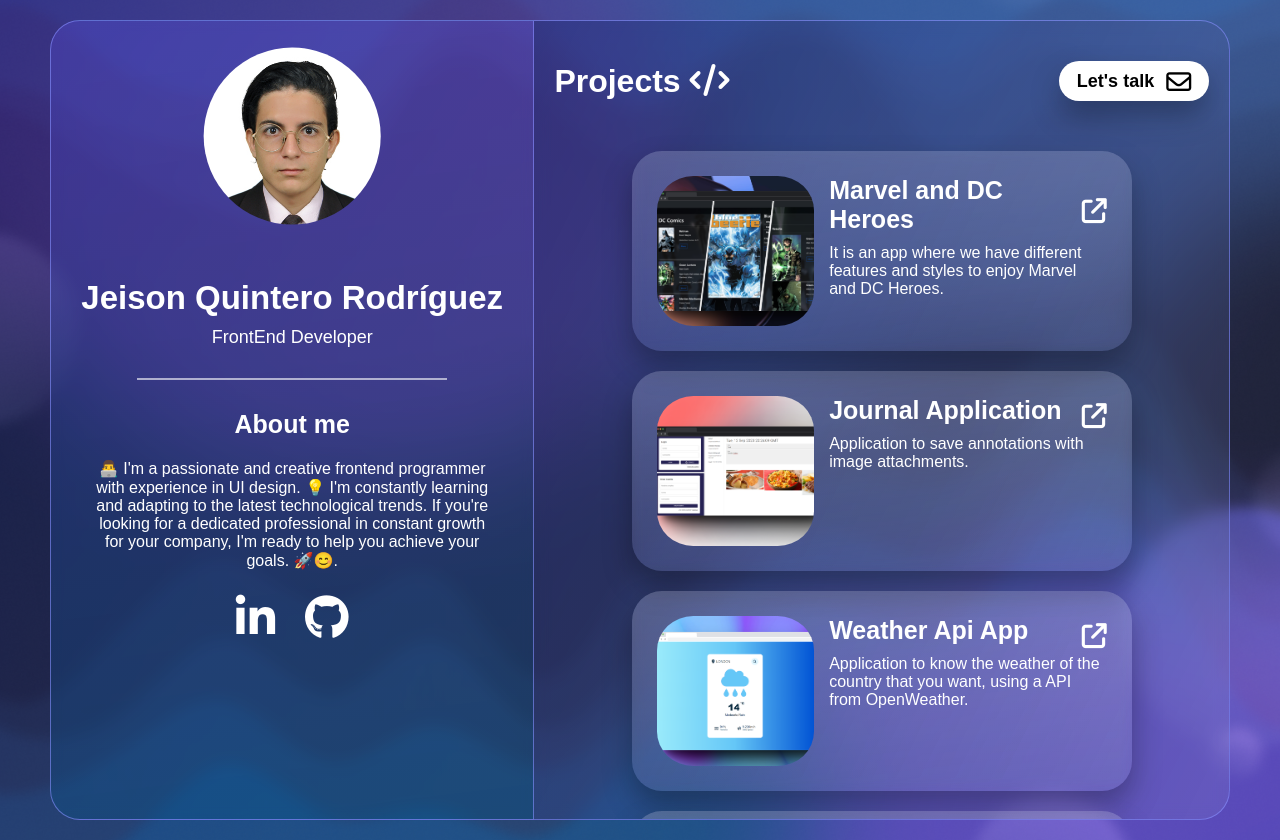
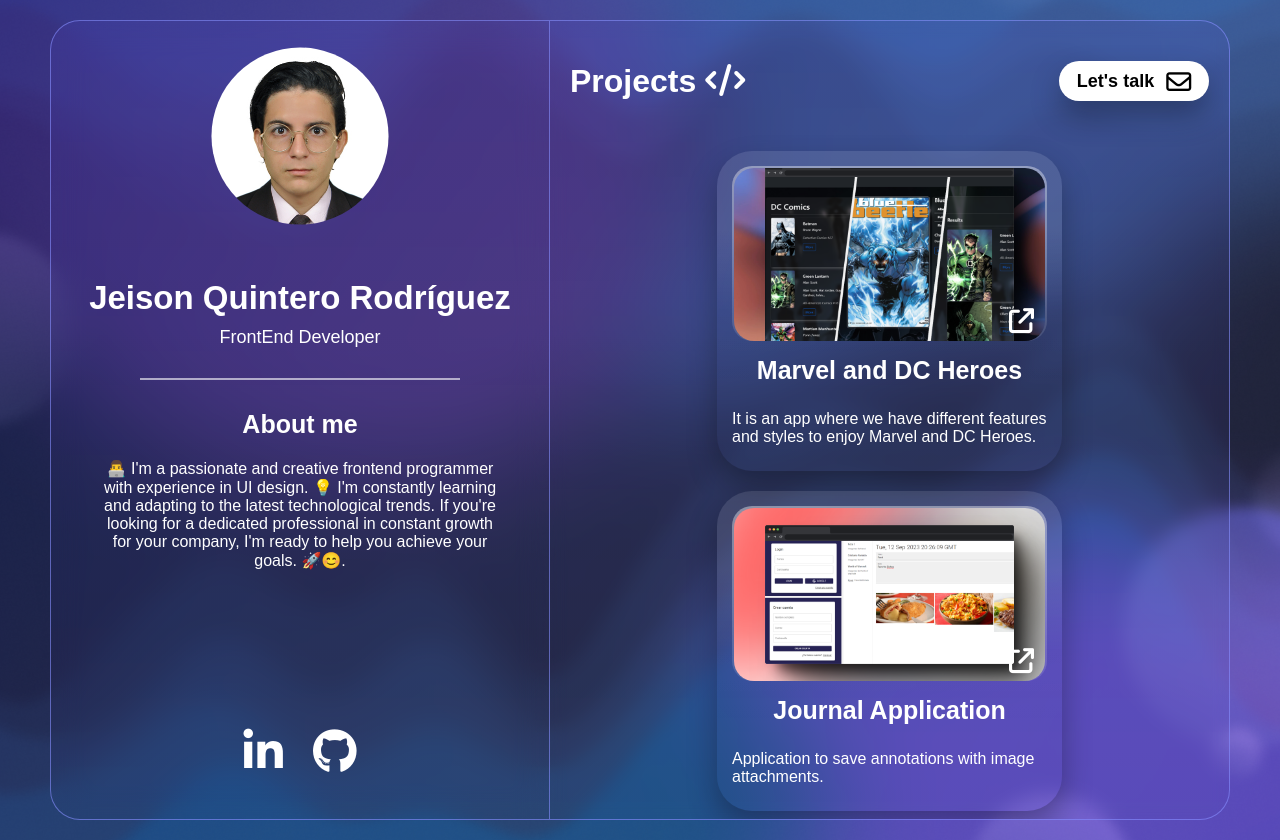
Before and after one commit to JsonRodriguez/Portafolio, a React (Vite) app: page / in a window 1280 px wide. Built offline with nearby package versions, Linux system fonts and the light colour scheme.

Commit message:
:lipstick: Change the portfolio to 2.0 version and :fire: cleaning some usless code

```diff
--- a/src/components/Card.jsx
+++ b/src/components/Card.jsx
@@ -15,14 +15,12 @@ export const Card = ({ image, url, title, description, maxCaractere = 125 }) =>
 
     return (
         <a href={ url } target="_blank"  className="project-card zoomHover scaleHoverCard">
-            <img className="imageProject" src={ image } alt={ title } />
-            <div className="projectHeader">
-                <div className="titleProject">
-                <h2>{ title }</h2>
+            <div className="cardImage">
+                <img className="imageProject" src={ image } alt={ title } />
                 <i className="fa-solid fa-arrow-up-right-from-square"></i>
-                </div>
-                <p>{ calculateMaxLength( description ) }</p>
             </div>
+            <h2>{ title }</h2>
+            <p>{ calculateMaxLength( description ) }</p>
         </a>
     )
 }
--- a/src/components/Form.jsx
+++ b/src/components/Form.jsx
@@ -64,7 +64,7 @@ export const Form = () => {
                 }
                 <i className="fa-regular fa-paper-plane-top"></i>
                 <textarea value={ message } onChange={ onInputChange } placeholder="body message" name="message" cols="30" rows="10"></textarea>
-                <button className="sendMessage zoomHover scaleHoverCard"> Send Message</button>
+                <button className="sendMessage zoomHover scaleHoverCard"><i className="fa-regular fa-paper-plane"></i> Send Message</button>
             </form>
         </div>
     )
--- a/src/components/index.js
+++ b/src/components/index.js
@@ -1,4 +1,6 @@
+export * from './ButtonsDescription.jsx';
+export * from './Card.jsx';
 export * from './Cards.jsx';
 export * from './Form.jsx';
 export * from './NavBar.jsx';
-export * from './ButtonsDescription.jsx';
+export * from './SocialMedia.jsx';
--- a/src/styles.css
+++ b/src/styles.css
@@ -8,14 +8,13 @@
 }
 
 main {
-  background: url("images/background.png") fixed center;
+  background: url("images/background.png") center;
   background-size: cover;
   min-height: 100vh;
   display: flex;
   flex-direction: column;
   align-items: center;
   justify-content: center;
-  padding: 20px 0;
 }
 
 main div::-webkit-scrollbar{
@@ -25,16 +24,8 @@ main div::-webkit-scrollbar{
 /* CONTAINERS ------------------------------------------------------------------------------------ */
 
 .container{
-  /* display: grid;
-  place-content: center;
-  grid-template-columns: 1fr 3fr;
-  overflow: hidden;
-  width: 85%;
-  height: 100%;
-  backdrop-filter: blur(4px); */
-
   display: flex;
-  padding: 0 50px 0 50px;
+  margin: 20px 50px 20px 50px;
   height: 80%;
   max-height: 800px;
 }
@@ -53,14 +44,12 @@ main div::-webkit-scrollbar{
   min-width: 370px;
   max-width: 500px;
   min-height: 800px;
-  /* max-height: 80%; */
-  /* height: 100%; */
-  /* min-height: 90vh; */
   padding: 20px;
   border: 0.1rem solid rgba(136, 144, 255, 0.6);
 
-  background: linear-gradient(172.91deg, rgba(255, 255, 255, 0.8) 0.01%, rgba(102, 88, 255, 0.248) 0.02%, rgba(0, 84, 132, 0.32) 98.48%);
-  backdrop-filter: blur(6px);
+  background: linear-gradient( rgba(102, 88, 255, 0.1),
+      rgba(102, 88, 255, 0.01));
+  backdrop-filter: blur(16px);
 
   border-radius: 30px 0px 0px 30px;
 }
@@ -80,7 +69,6 @@ main div::-webkit-scrollbar{
 }
 
 .mainContainer{
-  /* height: 100%; */
   border: 0.1rem solid rgba(136, 144, 255, 0.6);
   padding: 20px;
   min-height: 800px;
@@ -89,12 +77,14 @@ main div::-webkit-scrollbar{
 
   overflow: auto;
   overflow-y: scroll;
-  /* scrollbar-gutter: ; */
 
-  background: linear-gradient(116.19deg, rgba(32, 47, 125, 0.48) 0.56%, rgba(180, 188, 231, 0.12) 99.66%);
+  background: linear-gradient( rgba(102, 88, 255, 0.1),
+      rgba(102, 88, 255, 0.01));
   backdrop-filter: blur(7.5px);
 
   border-radius: 0 30px 30px 0;
+
+  transition: all 2s ease;
 }
 
 .mainContainer::-webkit-scrollbar{
@@ -154,9 +144,7 @@ hr{
   flex-direction: column;
   justify-content: center;
   align-items: center;
-  /* position: absolute; */
-  bottom: 0;
-  margin-bottom: 30px;
+  margin-top: auto;
 }
 
 .buttons-description i{
@@ -264,13 +252,10 @@ hr{
   -ms-overflow-style: none;
   scrollbar-width: none;
   overflow-x: auto;
-  /* height: 55px; */
   padding-top: 2px;
   margin-top: 25px;
   margin-bottom: 25px;
   border-radius: 5px;
-
-  /* box-shadow: -5px 0px #1817175e inset; */
 }
 
 .projectList::-webkit-scrollbar {
@@ -312,16 +297,7 @@ hr{
 
 .navbar li label:hover{
   cursor: pointer;
-  /* color: #000000;
-  background-color: #FFF;
-  border-color: #fff; */
 }
-
-/* .navbar li label:hover i{
-  cursor: pointer;
-  color: #000000;
-  background-color: #FFF;
-} */
 
 .navbar li input[type="checkbox"]:checked + label {
   color: #000000;
@@ -348,51 +324,49 @@ hr{
 }
 
 .project-card{
-  background: linear-gradient(172.91deg, rgba(255, 255, 255, 0.4) 0%, rgba(255, 255, 255, 0.5) 0.01%, rgba(255, 255, 255, 0.466146) 0.02%, rgba(255, 255, 255, 0.2) 0.03%, rgba(255, 255, 255, 0.05) 98.48%);
-  backdrop-filter: blur(6px);
-  box-shadow: 2px -2px 4px rgba(255, 255, 255, 0.3);
-  border-radius: 30px;
-  padding: 25px;
+  background: linear-gradient(180deg, rgba(255, 255, 255, 0.1), rgb(255, 255, 255, 0.1), rgba(255, 255, 255, 0.01), rgba(255, 255, 255, 0.001), rgba(255, 255, 255, 0) );
+  border-radius: 35px;
+  padding: 15px;
   text-decoration: none;
-  width: 500px;
-  min-height: 200px;
+  width: 345px;
+  height: auto;
   display: flex;
+  flex-direction: column;
   gap: 15px;
-  /* align-items: flex-start; */
-  /* justify-content: center; */
+}
+
+.cardImage{
+  display: flex;
+  width: 100%;
+  height: 175px;
+  background: linear-gradient(180deg, rgba(255, 255, 255, 0.4), rgba(255,255,255,0.1));
+  border-radius: 20px;
+  padding: 2px;
 }
 
 .imageProject{
-  border-radius: 23%;
+  border-radius: 20px;
   object-fit: cover;
-  max-width: 35%;
-  min-width: 35%;
-  height: auto;
-  /* margin-right: 20px; */
+  width: 100%;
+  height: 173px;
 }
 
 .project-card h2{
   font-size: 25px;
   margin-bottom: 10px;
+  text-align: center;
 }
 
-.project-card h2 i {
-  right: 0;
+.project-card p{
+  margin-bottom: 10px;
+  font-weight: 100;
 }
 
-.projectHeader{
-  display: flex;
-  flex-direction: column;
-}
-
-.titleProject{
-  display: flex;
-  flex-direction: row;
-  justify-content: space-between;
-}
-
-.titleProject i{
+.cardImage i{
+  position: absolute;
   font-size: 25px;
+  margin-left: 275px;
+  margin-top: 140px;
 }
 
 .project-card:hover{
@@ -463,17 +437,13 @@ hr{
 
 .form-contact input, .form-contact textarea{
   border: none;
-  background: linear-gradient(172.91deg, rgba(255, 255, 255, 0.4) 0%, rgba(255, 255, 255, 0.5) 0.01%, rgba(255, 255, 255, 0.466146) 0.02%, rgba(255, 255, 255, 0.2) 0.03%, rgba(255, 255, 255, 0.05) 98.48%);
+  background: transparent;
+  border: 0.1rem solid rgba(136, 144, 255, 0.6);
   backdrop-filter: blur(6px);
-  box-shadow: 2px -2px 4px rgba(255, 255, 255, 0.479);
   border-radius: 8px;
-  /* padding: 25px; */
-  /* gap: 15px; */
-
 }
 
-.form-contact i{
-  /* color: #FFF; */
+.form-contact .input-icon i{
   position: absolute;
   width: auto;
   z-index: 1;
@@ -491,21 +461,25 @@ hr{
   outline: none;
 }
 
-.sendMessage {
+.form-contact > button{
+  align-self: center;
+}
+
+.sendMessage{
   display: flex;
   justify-content: center;
   gap: 12px;
   align-items: center;
-  width: 410px;
+  width: 310px;
   height: 40px;
+  font-size: 18px;
   margin-bottom: 5px;
-  font-size: 18px;
   font-weight: bold;
   border-radius: 15px;
-  border: 1px solid rgba(136, 144, 255, 0.6);
-  color: #FFF;
-  background: linear-gradient(172.91deg, rgba(61, 127, 224, 0.726) 0%, rgba(148, 98, 241, 0.6) 0.01%, rgba(111, 97, 238, 0.559) 0.02%, rgba(175, 116, 243, 0.42) 0.03%, rgba(215, 124, 233, 0.18) 98.48%, rgba(236, 165, 227, 0.18) 98.48%);
-  box-shadow: 0px 6px 8px rgba(5, 37, 85, 0.5);
+  border: none;
+  box-shadow: 5px 5px 10px rgba(0, 0, 0, 0.5);
+  color: #000000;
+  background-color: #FFFFFF;
 }
 
 .sendMessage:hover{
@@ -513,8 +487,8 @@ hr{
 }
 
 .sendMessage i{
-  color: #FFF;
-
+  font-size: 25px;
+  color: #000000;
 }
 
 .zoomHover{
@@ -574,6 +548,7 @@ hr{
   .container{
     grid-template-columns: auto;
     justify-content: center;
+    min-height: none;
   }
 
   .leftPanelMain{
@@ -581,12 +556,14 @@ hr{
   }
 
   .leftPanel{
-    min-width: 360px;
+    min-width: 350px;
+    height: auto;
   }
 
   .mainContainer{
     display: none;
     width: 0;
+    min-height: none;
   }
 
   .leftPanel{
@@ -613,12 +590,18 @@ hr{
 
   .project-card{
     padding: 12px;
-    width: 350px;
-    min-height: 150px;
+    width: 320px;
+    height: auto;
   }
 
-  .imageProject{
-    height: 125px;
+  .cardImage{
+    display: flex;
+    flex-direction: column;
+  }
+
+  .project-card i{
+    position: absolute;
+    margin-left: 260px;
   }
 
   .project-card h2{
@@ -646,19 +629,19 @@ hr{
   }
 
   .sendMessage {
-    width: 300px;
+    width: 250px;
   }
-
 }
 
 @media (max-width: 450px) {
 
-  .project-card{
-    width: 300px;
+  .leftPanel{
+    width: 350px;
   }
 
-  .imageProject{
-    display: none;
+  .project-card i{
+    position: absolute;
+    margin-left: 260px;
   }
 
 }
--- a/src/ui/LeftPanel.jsx
+++ b/src/ui/LeftPanel.jsx
@@ -1,8 +1,7 @@
 
-import { ProjectsPhone } from "./ProjectsPhone";
-import { Description } from "./Description";
-import { LeftPanelContact } from "./LeftPanelContact";
+import { ProjectsPhone, Description, LeftPanelContact } from "./";
 import { useLeftPanel } from "../hooks";
+import { SocialMedia } from "../components";
 
 
 export const LeftPanel = () => {
@@ -45,12 +44,15 @@ export const LeftPanel = () => {
                     return (
                         <>
                             <LeftPanelContact />
-                            <button
-                                className="btnGoBack zoomHover scaleHoverCard"
-                                onClick={onDescription}
-                            >
-                                Description
-                            </button>
+                            <div className="buttons-description">
+                                <SocialMedia />
+                            </div>
+                            <div className="buttons-description">
+                                <div className="buttonsResponsive">
+                                    <button onClick={onProjects}  className="buttonProjects zoomHover scaleHoverCard">Projects <i className="fa-solid fa-code"></i></button>
+                                    <button onClick={onDescription} className="buttonContact zoomHover scaleHoverCard">Description {<i className="fa-regular fa-circle-user"></i>}</button>
+                                </div>
+                            </div>
                         </>)
                 }
             })()}
--- a/src/ui/index.js
+++ b/src/ui/index.js
@@ -1,3 +1,7 @@
 export * from './Contact.jsx';
+export * from './Description.jsx';
 export * from './LeftPanel.jsx';
+export * from './LeftPanelContact.jsx';
 export * from './Projects.jsx';
+export * from './ProjectsPhone.jsx';
+export * from './RightPanel.jsx';
```
Also changed, not shown: src/components/ButtonsDescription.jsx (+0 -11 lines), src/images/Screenshot_11.png (added).
